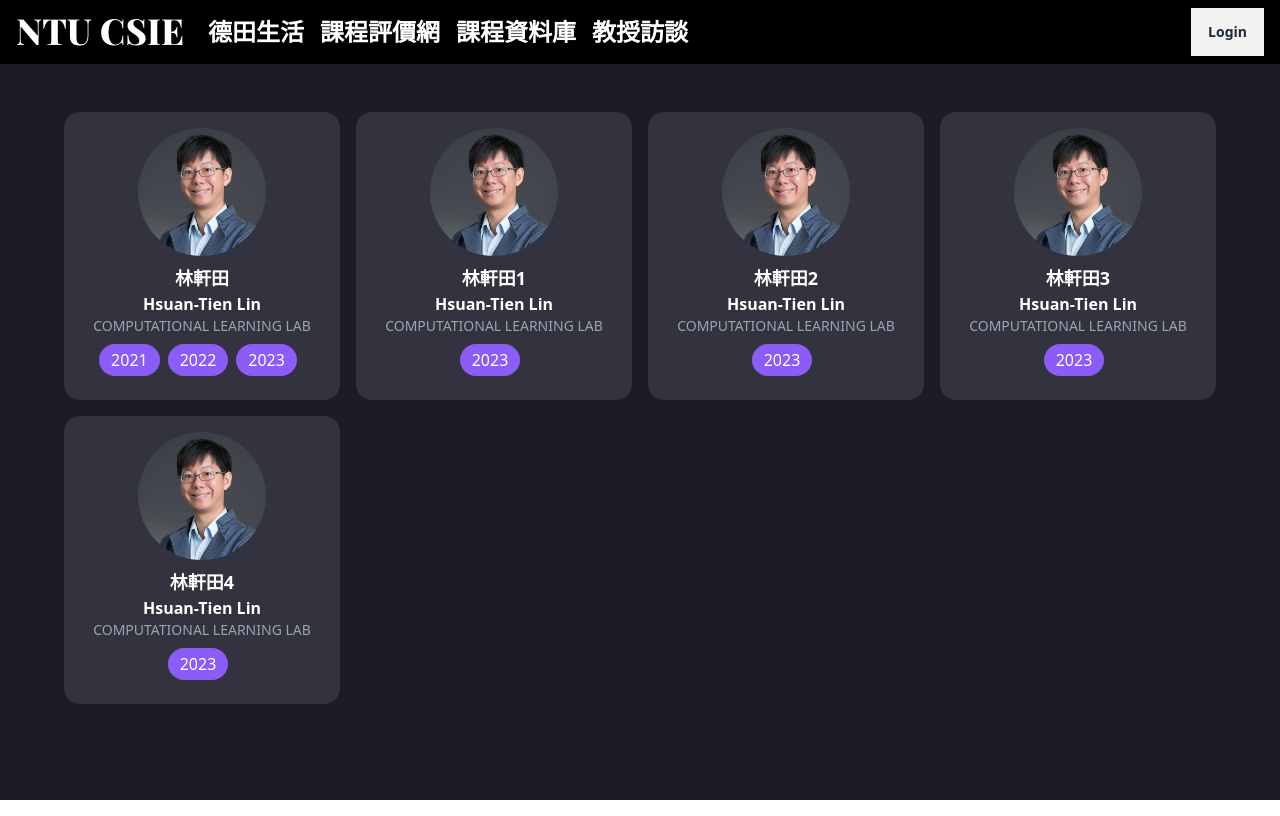
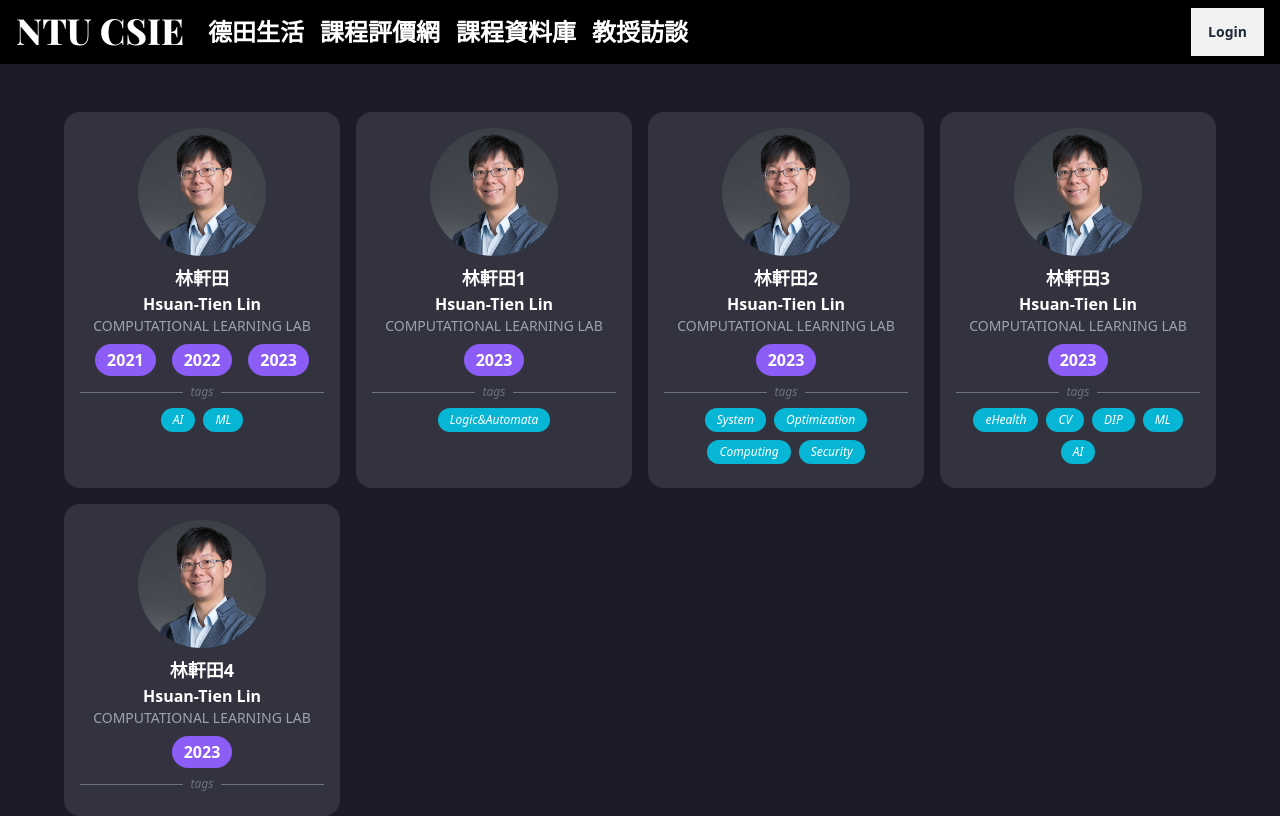
Before and after one commit to NTUCSIECouncil/council.csie-frontend, a Next.js app: page /interview in a window 1280 px wide. Built offline with nearby package versions, Linux system fonts and the light colour scheme; no server answers.

Commit message:
feat(interview): add tags UI

```diff
--- a/src/app/interview/page.tsx
+++ b/src/app/interview/page.tsx
@@ -13,6 +13,7 @@ interface TeacherInfo {
   nameEn: string;
   labName: string;
   links: Link[];
+  tags: string[];
 }
 
 const Page = (): React.JSX.Element => {
@@ -29,48 +30,53 @@ const Page = (): React.JSX.Element => {
       image: '/teacher_img/Ht_lin.png',
       nameZh: '林軒田',
       nameEn: 'Hsuan-Tien Lin',
-      labName: 'COMPUTATIONAL LEARNING LAB',
+      labName: 'Computational Learning Lab',
       links: [
         { url: '2023-04-26-Ht_lin.md', label: '2021' },
         { url: '2023-04-26-Ht_lin.md', label: '2022' },
         { url: '2023-04-26-Ht_lin.md', label: '2023' },
       ],
+      tags: ['AI', 'ML'],
     },
     {
       image: '/teacher_img/Ht_lin.png',
       nameZh: '林軒田1',
       nameEn: 'Hsuan-Tien Lin',
-      labName: 'COMPUTATIONAL LEARNING LAB',
+      labName: 'Computational Learning Lab',
       links: [
         { url: '2023-04-26-Ht_lin.md', label: '2023' },
       ],
+      tags: ['Logic&Automata'],
     },
     {
       image: '/teacher_img/Ht_lin.png',
       nameZh: '林軒田2',
       nameEn: 'Hsuan-Tien Lin',
-      labName: 'COMPUTATIONAL LEARNING LAB',
+      labName: 'Computational Learning Lab',
       links: [
         { url: '2023-04-26-Ht_lin.md', label: '2023' },
       ],
+      tags: ['System', 'Optimization', 'Computing', 'Security'],
     },
     {
       image: '/teacher_img/Ht_lin.png',
       nameZh: '林軒田3',
       nameEn: 'Hsuan-Tien Lin',
-      labName: 'COMPUTATIONAL LEARNING LAB',
+      labName: 'Computational Learning Lab',
       links: [
         { url: '2023-04-26-Ht_lin.md', label: '2023' },
       ],
+      tags: ['eHealth', 'CV', 'DIP', 'ML', 'AI'],
     },
     {
       image: '/teacher_img/Ht_lin.png',
       nameZh: '林軒田4',
       nameEn: 'Hsuan-Tien Lin',
-      labName: 'COMPUTATIONAL LEARNING LAB',
+      labName: 'Computational Learning Lab',
       links: [
         { url: '2023-04-26-Ht_lin.md', label: '2023' },
       ],
+      tags: [],
     },
   ];
 
@@ -93,16 +99,31 @@ const Page = (): React.JSX.Element => {
                 />
                 <h3 className="text-white text-lg font-bold text-center">{teacher.nameZh}</h3>
                 <p className="text-white font-bold text-center">{teacher.nameEn}</p>
-                <p className="text-gray-400 text-sm text-center">{teacher.labName}</p>
+                <p className="text-gray-400 text-sm text-center uppercase">{teacher.labName}</p>
                 <div className="mt-2 flex flex-wrap justify-center">
                   {teacher.links.map((link, linkIndex) => (
                     <button
                       key={linkIndex}
                       onClick={() => { handleButtonClick(link.url, teacher.image); }}
-                      className="bg-violet-500 hover:bg-violet-800 text-white px-3 py-1 rounded-full mr-2 mb-2 transition-colors duration-300"
+                      className="bg-violet-500 hover:bg-violet-300 text-white font-bold px-3 py-1 rounded-full mx-2 mb-2 transition-colors duration-300"
                     >
                       {link.label}
                     </button>
+                  ))}
+                </div>
+                <div className="flex items-center w-full">
+                  <div className="flex-grow border-t border-gray-500"></div>
+                  <span className="px-2 text-gray-500 italic text-xs">tags</span>
+                  <div className="flex-grow border-t border-gray-500"></div>
+                </div>
+                <div className="mt-2 flex flex-wrap justify-center">
+                  {teacher.tags.map((tag, tagIndex) => (
+                    <div
+                      key={tagIndex}
+                      className="bg-cyan-500 italic text-xs text-white px-3 py-1 rounded-full mx-1 mb-2"
+                    >
+                      {tag}
+                    </div>
                   ))}
                 </div>
               </div>
```
